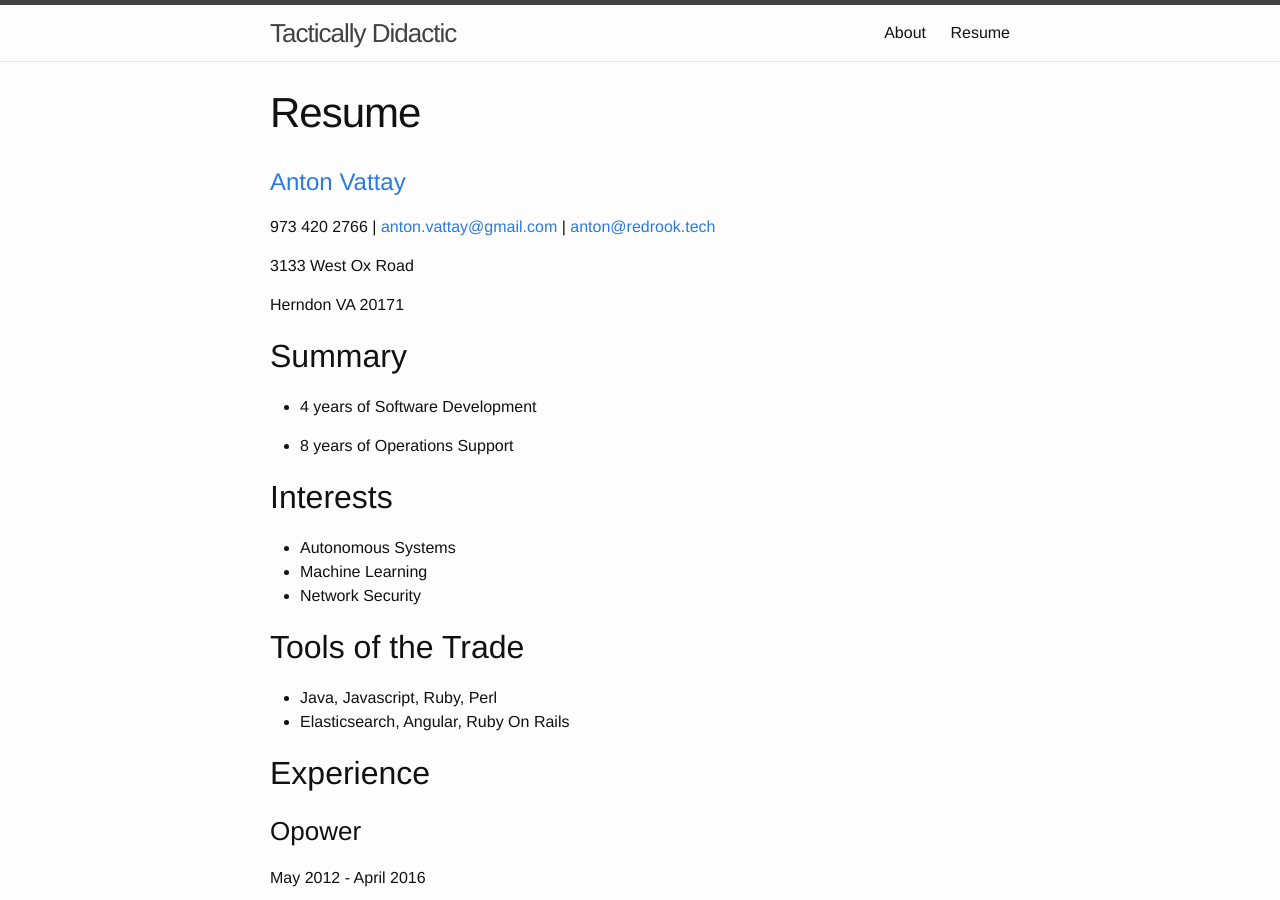
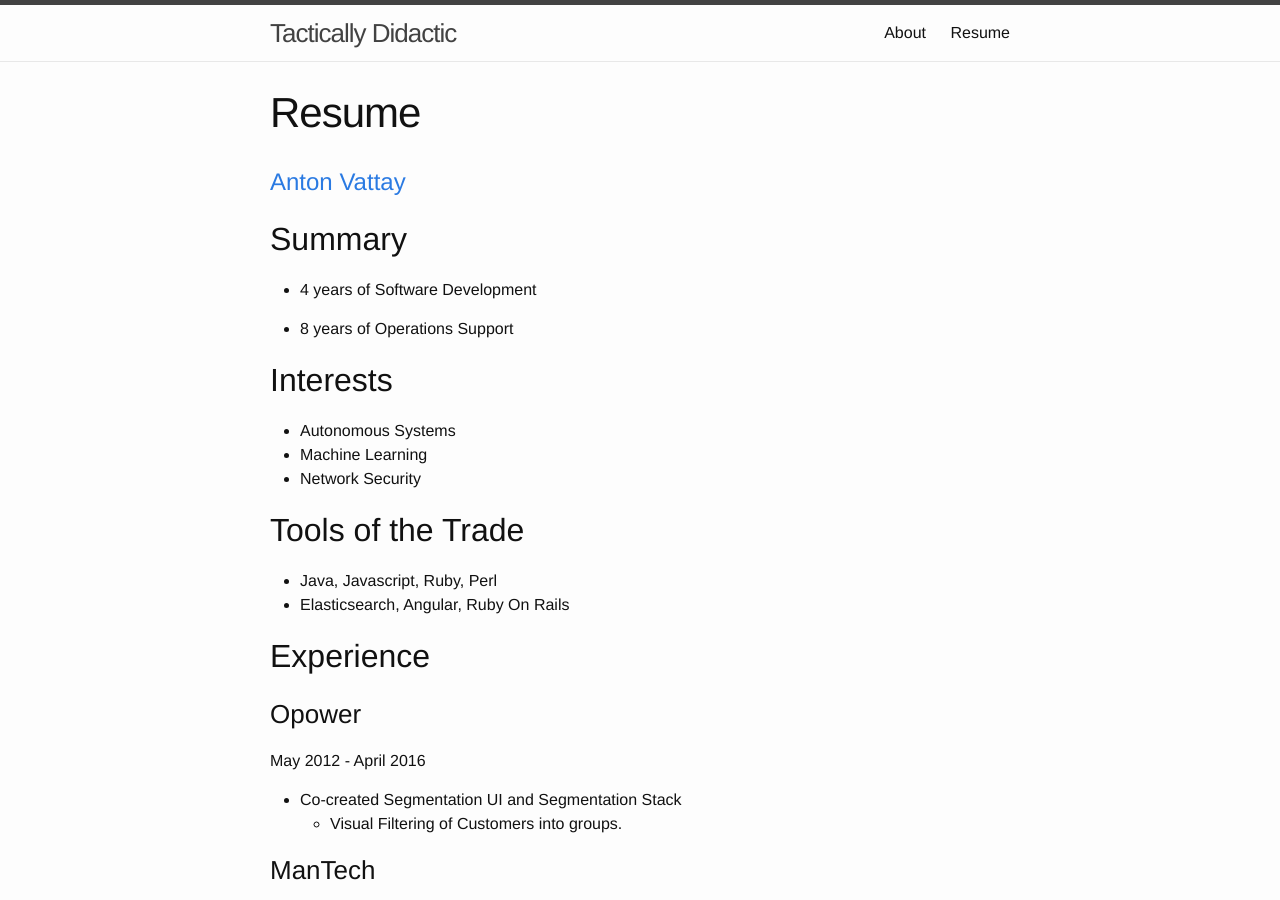
Before and after one commit to vattay/vattay.github.com, a Jekyll site: the page built from resume.md, in a window 1280 px wide and 900 px high. Built offline with Jekyll 4.4.1, drawn with Linux system fonts in a browser that asks for light colours.

Commit message:
Resume update.

```diff
--- a/resume.md
+++ b/resume.md
@@ -6,11 +6,6 @@ group: navigation
 ---
 
 # [Anton Vattay](http://github.com/vattay)
-973 420 2766 | <anton.vattay@gmail.com> | <anton@redrook.tech>
-
-3133 West Ox Road
-
-Herndon VA 20171
 
 ## Summary
 
```
